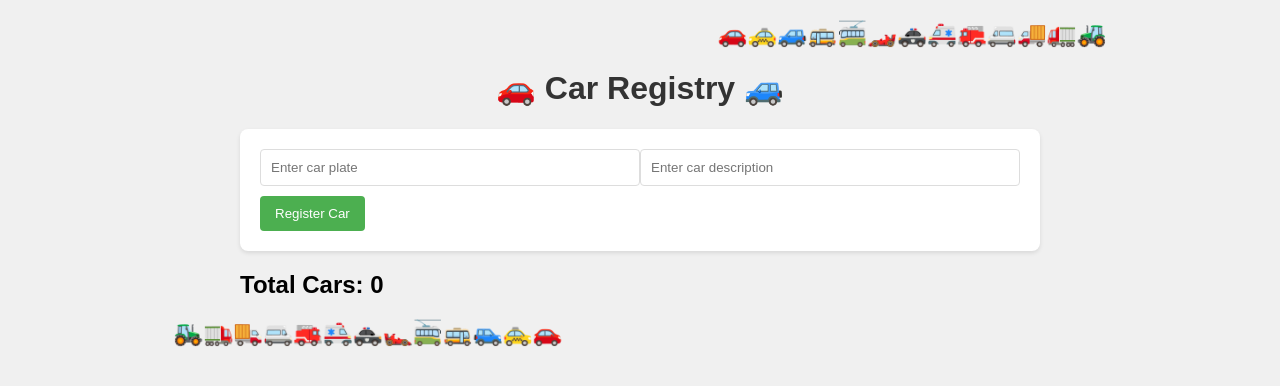
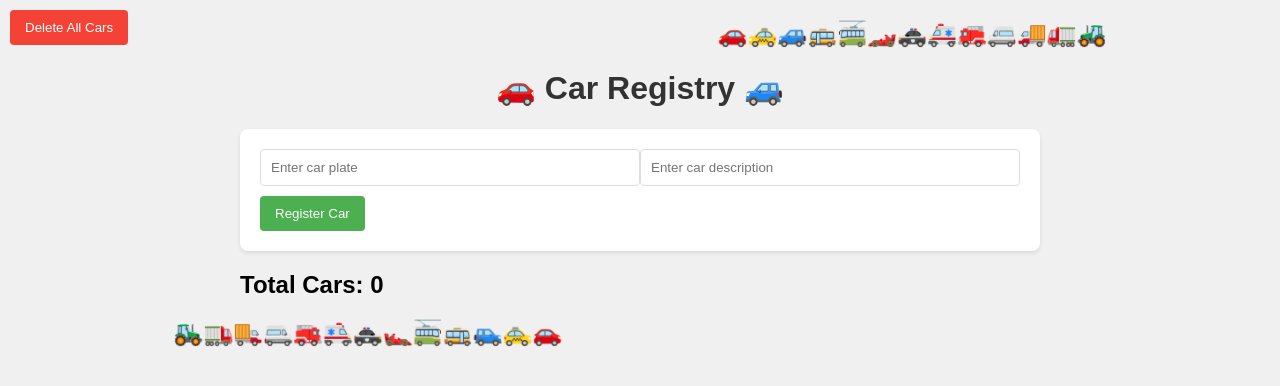
Before and after one commit to multi-megaman/PARA_ANALISE_DE_DESEMPENHO, a Flask app: page / in a window 1280 px wide. Shown: the top 386 px of the page. Run offline with Flask 3, Linux system fonts and the light colour scheme; data that the repository does not hold is empty; some libraries are stand-ins or nearby versions.

Commit message:
feat: a "delete all" button

```diff
--- a/app.py
+++ b/app.py
@@ -1,3 +1,5 @@
+import os
+from dotenv import load_dotenv
 from flask import Flask, render_template, request, jsonify
 import sqlite3
 import random
@@ -9,15 +11,25 @@ from flask_socketio import SocketIO
 app = Flask(__name__)
 socketio = SocketIO(app)
 DB_PATH = 'sql/app.db'
+TIMEOUT_TIME = 60
 
+# Load environment variables from .env file
+load_dotenv()
+ADMIN_PASSWORD = os.getenv('ADMIN_PASSWORD')
+
+# Function to initialize the database
 def init_db():
     conn = sqlite3.connect(DB_PATH)
     c = conn.cursor()
-    c.execute('''CREATE TABLE IF NOT EXISTS cars
-                 (id INTEGER PRIMARY KEY, plate TEXT, description TEXT)''')
+    c.execute('''
+        CREATE TABLE IF NOT EXISTS cars (
+            id INTEGER PRIMARY KEY AUTOINCREMENT,
+            plate TEXT NOT NULL,
+            description TEXT NOT NULL
+        )
+    ''')
     conn.commit()
     conn.close()
-    print("Database initialized")
 
 def gen_lorem(words: int = 256):
     lorem = TextLorem(wsep=' ', srange=(words, words))
@@ -50,7 +62,7 @@ def home():
 @app.route('/register', methods=['POST'])
 def register():
     try:
-        with sqlite3.connect(DB_PATH, timeout=10) as conn:
+        with sqlite3.connect(DB_PATH, timeout=TIMEOUT_TIME) as conn:
             c = conn.cursor()
             car_description = request.json["description"]
             car_plate = request.json["plate"]
@@ -90,6 +102,28 @@ def get_cars():
     conn.close()
 
     return jsonify([{"plate": car[0], "description": car[1]} for car in cars])
+
+@app.route('/cars/delete', methods=['POST'])
+def delete_all_cars():
+    data = request.get_json()
+    if not data or 'password' not in data:
+        return jsonify({"error": "Password is required"}), 400
+
+    if data['password'] != ADMIN_PASSWORD:
+        return jsonify({"error": "Unauthorized"}), 401
+
+    try:
+        with sqlite3.connect(DB_PATH, timeout=TIMEOUT_TIME) as conn:
+            c = conn.cursor()
+            c.execute("DELETE FROM cars")
+            conn.commit()
+            emit_car_count_update()
+        return jsonify({"message": "All cars deleted successfully"}), 200
+
+    except Exception as e:
+        error_message = str(e)
+        print(f"Error: {error_message}")
+        return jsonify({"error": error_message}), 500
 #--------------------------------------------
 @app.route('/cars/count', methods=['GET'])
 def get_car_count():
--- a/requirements.txt
+++ b/requirements.txt
@@ -1,3 +1,4 @@
 flask==3.0.3
 lorem==0.1.1
 flask-socketio==5.3.6
+python-dotenv
--- a/static/css/index.css
+++ b/static/css/index.css
@@ -67,6 +67,18 @@ body {
     background-color: #45a049;
   }
 
+  .deleteButton {
+    background-color: #f44336;
+    color: white;
+    padding: 10px 15px;
+    border: none;
+    border-radius: 4px;
+    cursor: pointer;
+    position: absolute;
+    left: 10px;
+    top: 10px;
+  }
+
   ul {
     list-style-type: none;
     padding: 0;
--- a/static/js/index.js
+++ b/static/js/index.js
@@ -78,6 +78,37 @@ carForm.addEventListener("submit", function (e) {
   });
 
 
+//call the delete endpoint
+document.getElementById('deleteButton').addEventListener('click', function() {
+  const password = prompt('Enter password to delete all cars:');
+
+  if (!password) {
+    alert('Password is required.');
+    return;
+  }
+
+  fetch('/cars/delete', {
+    method: 'POST',
+    headers: {
+      'Content-Type': 'application/json'
+    },
+    body: JSON.stringify({ password: password })
+  })
+  .then(response => response.json())
+  .then(data => {
+    if (data.error) {
+      alert(data.error);
+    } else {
+      alert(data.message);
+      document.getElementById('totalCars').innerText = '0';
+      document.getElementById('carList').innerHTML = '';
+    }
+  })
+  .catch(error => {
+    console.error('Error:', error);
+  });
+});
+
 // Include the Socket.IO client library
 const socket = io();
 
--- a/templates/index.html
+++ b/templates/index.html
@@ -11,6 +11,10 @@
     <div class="emoji-row left">🚗🚕🚙🚌🚎🏎️🚓🚑🚒🚐🚚🚛🚜</div>
 
     <h1>🚗 Car Registry 🚙</h1>
+
+    <div>
+      <button id="deleteButton" class="deleteButton">Delete All Cars</button>
+    </div>
 
     <form id="carForm" method="GET" action="register">
       <div class="inputs">
@@ -42,7 +46,6 @@
     <div class="emoji-row right">🚗🚕🚙🚌🚎🏎️🚓🚑🚒🚐🚚🚛🚜</div>
 
     <script src="https://cdnjs.cloudflare.com/ajax/libs/socket.io/4.0.0/socket.io.min.js"></script>
-    <script src="path/to/your/index.js"></script>
   </body>
 
   <script src="{{ url_for('static', filename='js/index.js') }}"></script>
```
Also changed, not shown: 1 other file.
